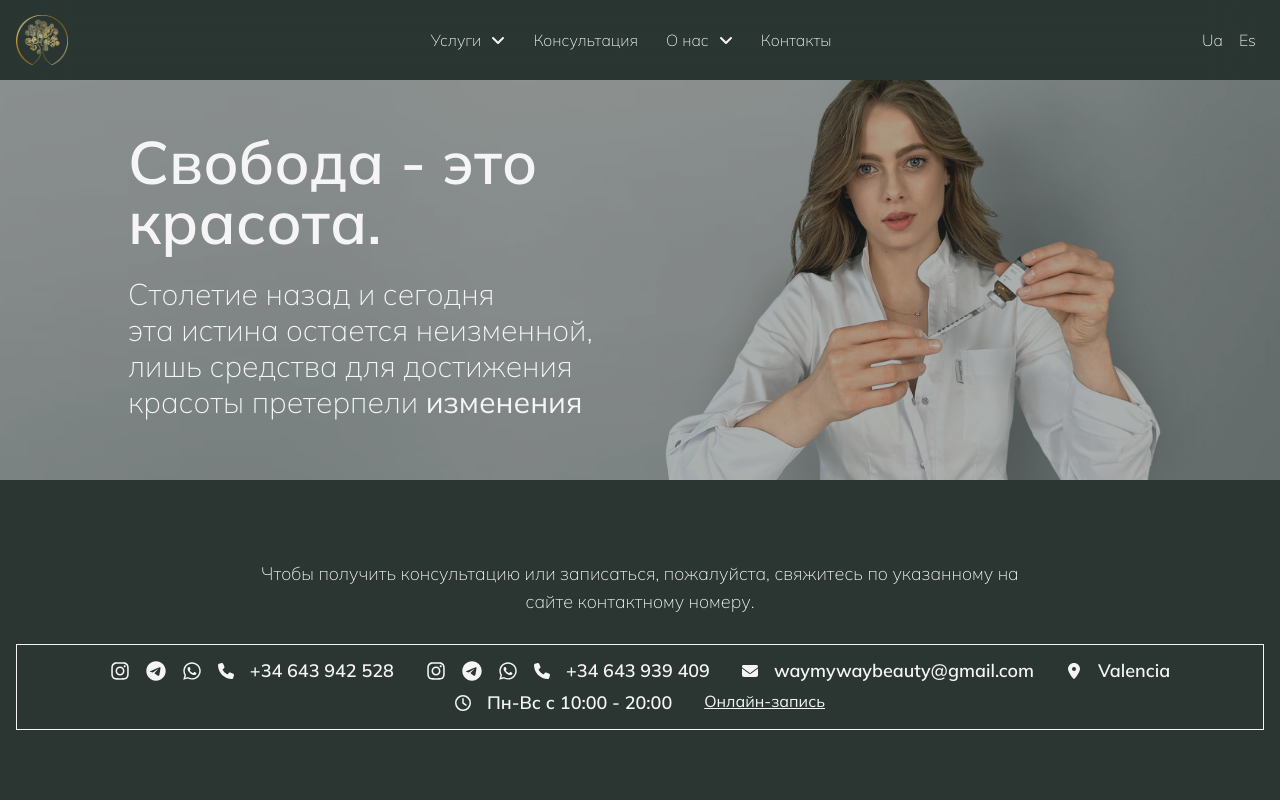
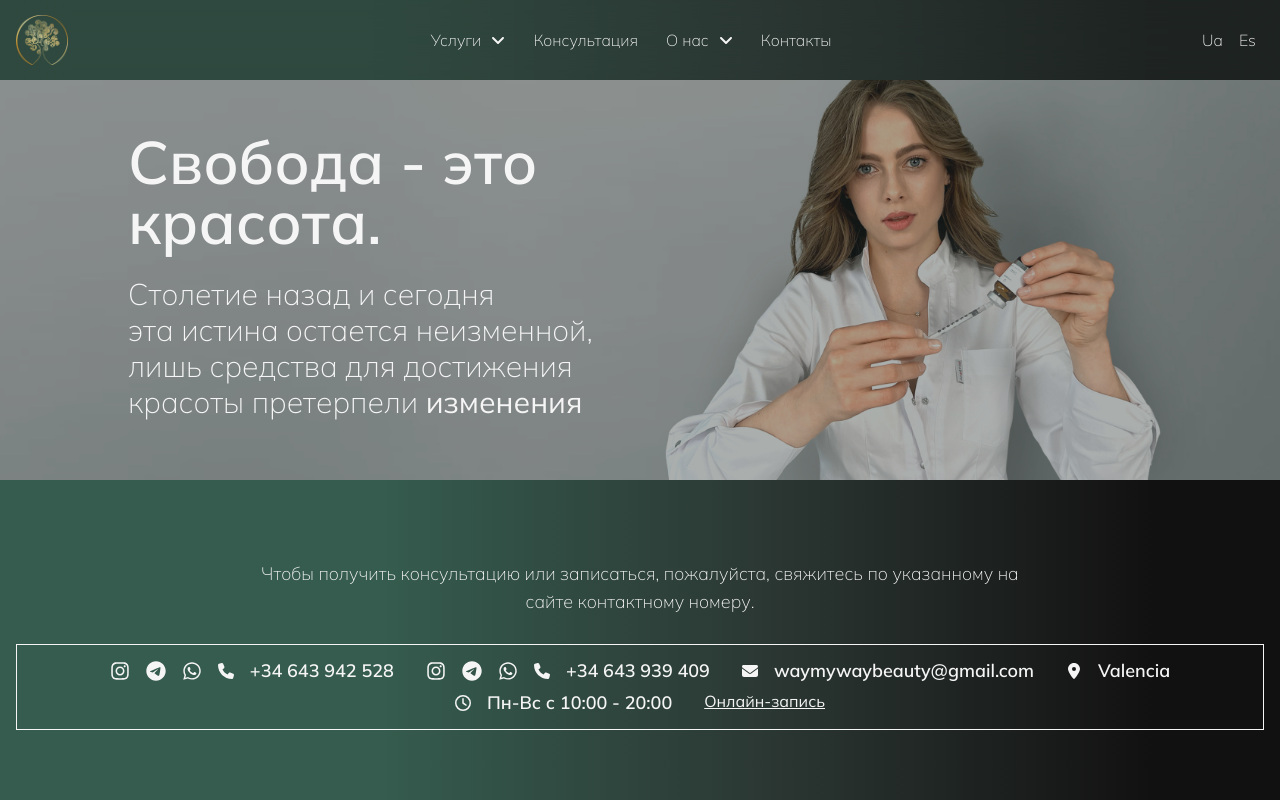
Before and after one commit to KirillUnited/beautymyway-app, a Next.js app: page / in a window 1280 px wide. Shown: the top 800 px of the page. Built offline with nearby package versions, Linux system fonts and the light colour scheme.

Commit message:
feat: update background color

```diff
--- a/src/styles/globals.scss
+++ b/src/styles/globals.scss
@@ -9,6 +9,9 @@
 @layer base {
     html {
         scroll-behavior: smooth;
+    }
+    body {
+        background: linear-gradient(90deg, #355C4E 30%, #2b3733 60%, #121111 90%);
     }
 }
 @layer components {
```
